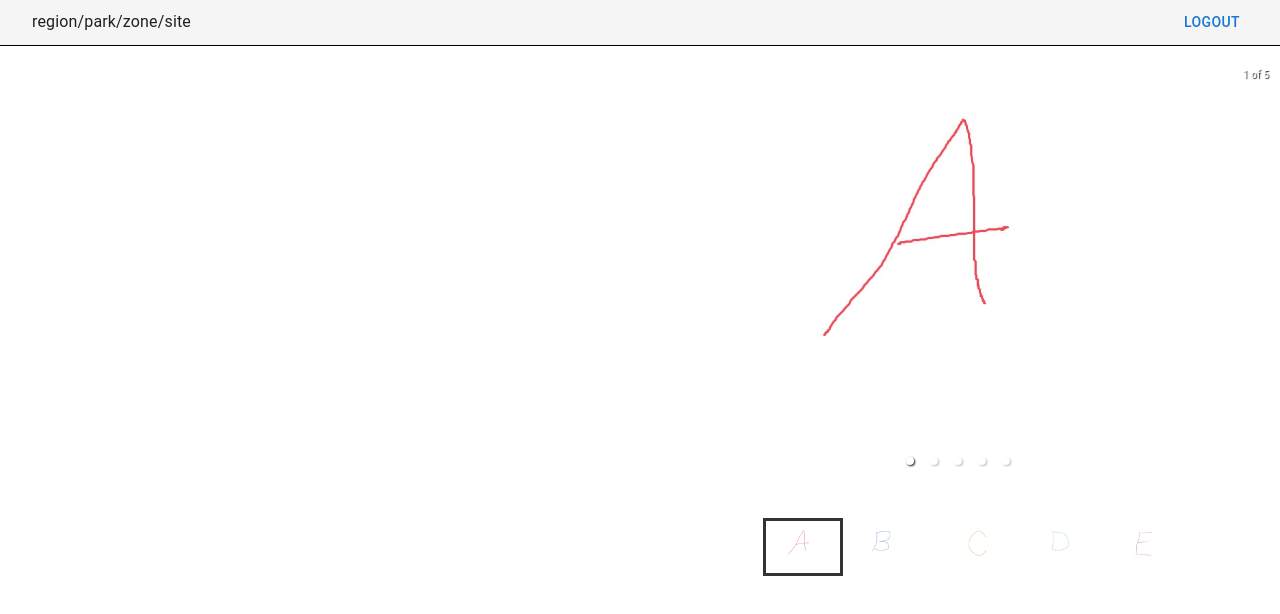
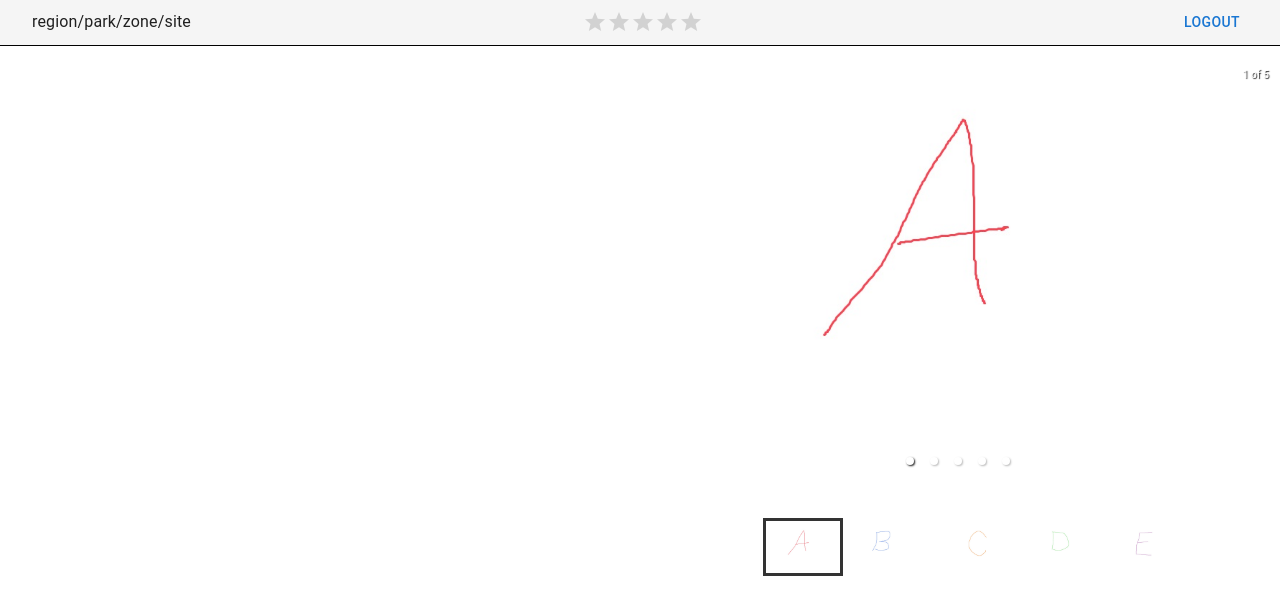
Before and after one commit to Fuhrmaaj/camp-site-surveyor, a React (Create React App) app: page / in a window 1280 px wide. Shown: the top 614 px of the page. Built offline with nearby package versions, Linux system fonts and the light colour scheme; the HTML template or start-up script is replaced by a standard one.

Commit message:
feat: Add star rating component in the header (#8)
This PR adds a component in the header which will allow users to provide feedback on a campsite, trail, portage, etc. on a scale of one to five in the form of a simple star rating.

Reviewed-by: @FranceJ

```diff
--- a/package.json
+++ b/package.json
@@ -5,6 +5,7 @@
   "dependencies": {
     "@emotion/react": "^11.9.3",
     "@emotion/styled": "^11.9.3",
+    "@mui/icons-material": "^5.8.4",
     "@mui/material": "^5.8.4",
     "@testing-library/jest-dom": "^5.16.4",
     "@testing-library/react": "^13.3.0",
--- a/src/campsite-info/campsite-info.component.tsx
+++ b/src/campsite-info/campsite-info.component.tsx
@@ -2,7 +2,7 @@ import React, { FunctionComponent } from 'react';
 import { CampHeader } from './components/camp-header';
 import { CampImages } from './components/camp-images';
 import { Box } from '@mui/material';
-import { graphicsStyles, mapStyles, imageStyles } from './campsite-info.styles'
+import { graphicsStyles, mapStyles, imageStyles } from './campsite-info.styles';
 
 export const CampsiteInfo: FunctionComponent = () => {
     return (
--- a/src/campsite-info/components/camp-header/camp-header.component.tsx
+++ b/src/campsite-info/components/camp-header/camp-header.component.tsx
@@ -2,12 +2,14 @@ import React, { FunctionComponent } from 'react';
 import { type CampHeaderProps } from '.';
 import { Button, Box } from '@mui/material';
 import { headerStyles, navStyles } from './camp-header.styles';
+import { StarRating } from '../camp-rating';
 
 export const CampHeader: FunctionComponent<CampHeaderProps> = ({ region, park, zone, site, logout }) => {
   return (
     <Box sx={headerStyles} component="header">
       <Box sx={navStyles} component="nav">
         <div>{region}/{park}/{zone}/{site}</div>
+        <StarRating />
         <Button onClick={logout}>Logout</Button>
       </Box>
     </Box>
--- a/src/campsite-info/components/camp-header/index.ts
+++ b/src/campsite-info/components/camp-header/index.ts
@@ -1,2 +1,2 @@
-export { CampHeader } from "./camp-header.component";
-export { type CampHeaderProps } from "./camp-header.types";
+export { CampHeader } from './camp-header.component';
+export { type CampHeaderProps } from './camp-header.types';
--- /dev/null
+++ b/src/campsite-info/components/camp-rating/camp-rating.component.tsx
@@ -0,0 +1,29 @@
+import React from 'react';
+import { Box, Rating } from '@mui/material';
+import StarIcon from '@mui/icons-material/Star';
+import { getLabelText } from './camp-rating.utils';
+import { DisplayLabelText } from './display-label-text.component';
+import { ratingStyles } from './camp-rating.styles';
+
+export const StarRating = () => {
+  const [value, setValue] = React.useState<number | null>(0);
+  const [hover, setHover] = React.useState(-1);
+
+  return (
+    <Box sx={ratingStyles}>
+      <Rating
+        name="hover-feedback"
+        value={value}
+        getLabelText={getLabelText}
+        onChange={(event, newValue) => {
+          setValue(newValue);
+        }}
+        onChangeActive={(event, newHover) => {
+          setHover(newHover);
+        }}
+        emptyIcon={<StarIcon style={{ opacity: 0.55 }} fontSize="inherit" />}
+      />
+      {value !== null && DisplayLabelText(value, hover)}
+    </Box>
+  );
+};
--- /dev/null
+++ b/src/campsite-info/components/camp-rating/camp-rating.constants.ts
@@ -0,0 +1,9 @@
+type LabelValues = 'Terrible' | 'Bad' | 'Average' | 'Good' | 'Awesome!';
+
+export const tooltipLabels: Record<number, LabelValues> = {
+  1: 'Terrible',
+  2: 'Bad',
+  3: 'Average',
+  4: 'Good',
+  5: 'Awesome!',
+};
--- /dev/null
+++ b/src/campsite-info/components/camp-rating/camp-rating.styles.ts
@@ -0,0 +1,10 @@
+export const ratingStyles = {
+  width: 200,
+  display: "flex",
+  alignItems: "center",
+}
+
+export const tooltipStyles = {
+  marginLeft: 0,
+  padding: "0px 8px",
+}
--- /dev/null
+++ b/src/campsite-info/components/camp-rating/camp-rating.utils.tsx
@@ -0,0 +1,5 @@
+import { tooltipLabels } from './camp-rating.constants';
+
+export const getLabelText = (value: number) => {
+  return `${value} Star${value !== 1 ? 's' : ''}, ${tooltipLabels[value]}`;
+};
--- /dev/null
+++ b/src/campsite-info/components/camp-rating/display-label-text.component.tsx
@@ -0,0 +1,10 @@
+import React from 'react';
+import { Box } from '@mui/material';
+import { tooltipStyles } from './camp-rating.styles';
+import { tooltipLabels } from './camp-rating.constants';
+
+export const DisplayLabelText = (value: number, hover: number) => {
+  return (
+    <Box sx={tooltipStyles}>{tooltipLabels[hover !== -1 ? hover : value]}</Box>
+  );
+};
--- /dev/null
+++ b/src/campsite-info/components/camp-rating/index.ts
@@ -0,0 +1 @@
+export { StarRating } from './camp-rating.component';
--- a/src/campsite-info/index.ts
+++ b/src/campsite-info/index.ts
@@ -1 +1 @@
-export {CampsiteInfo} from './campsite-info.component';
+export { CampsiteInfo } from './campsite-info.component';
```
Also changed, not shown: 1 other file (tests, documents, lock files or other folders).
